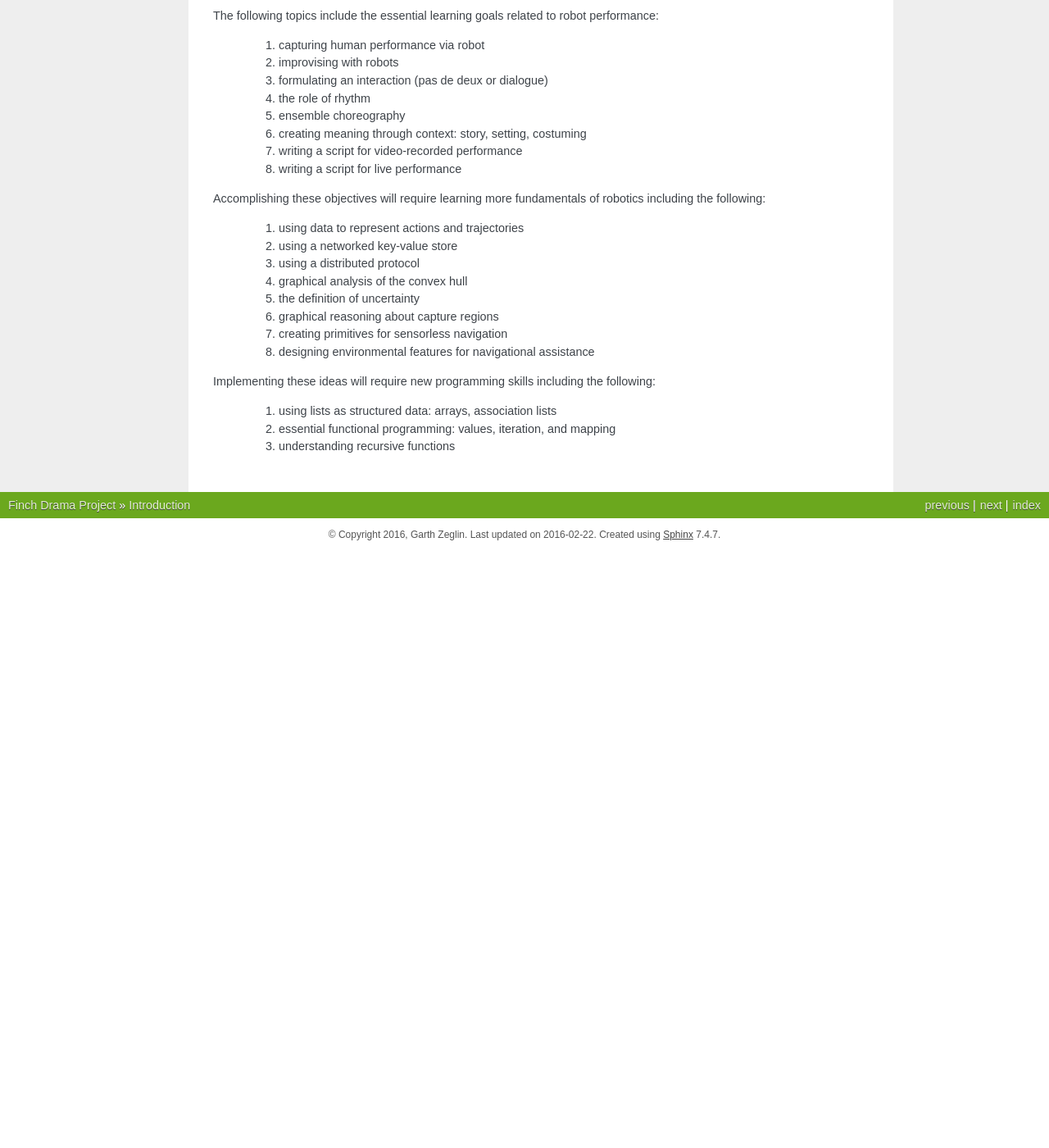
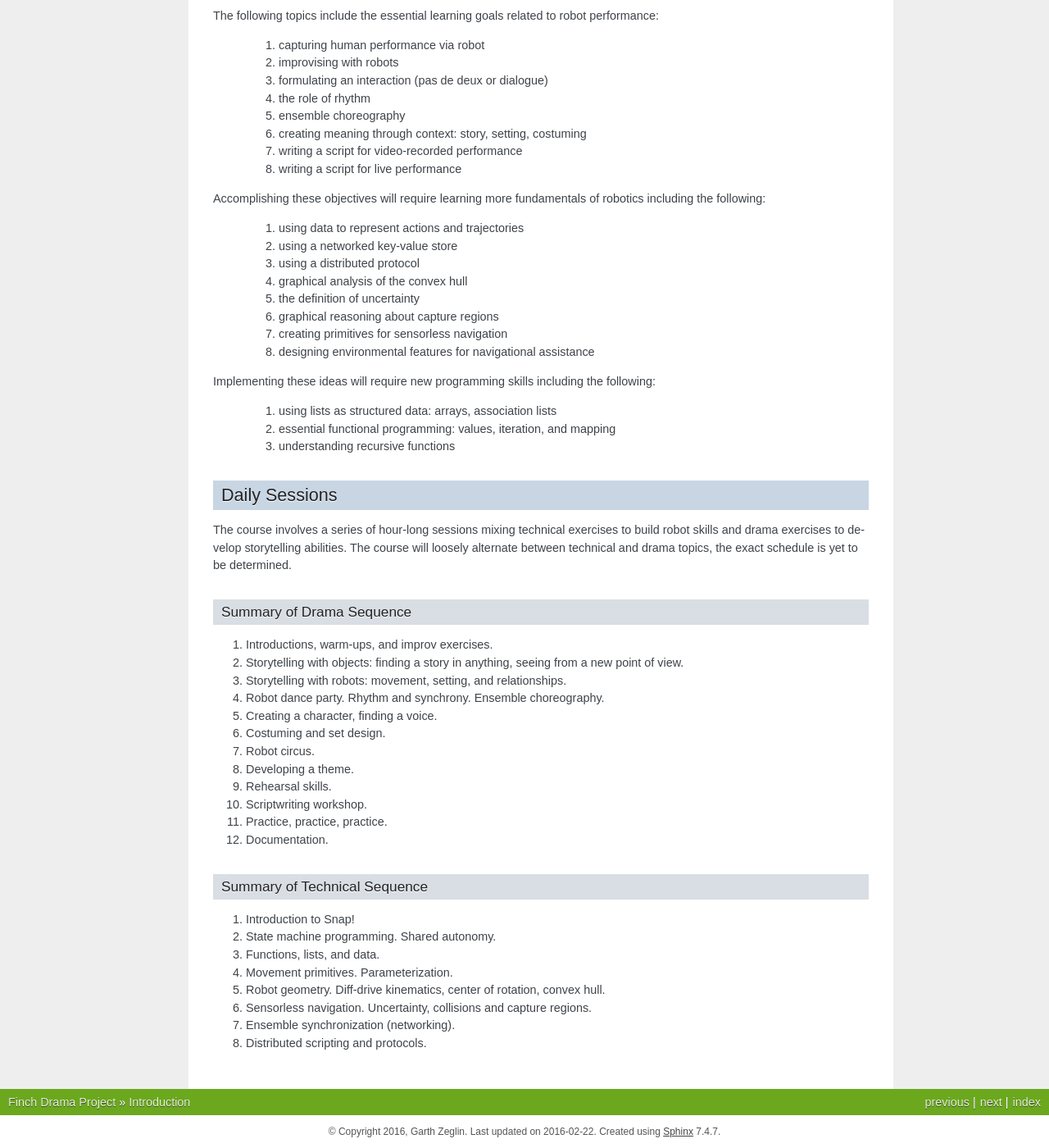
Before and after one commit to personalrobotics/finchdrama, a Sphinx documentation site: the page built from sphinx/intro.rst, in a window 1280 px wide and 1400 px high, scrolled down 758 px. Shown: the whole window at 82% size. Built offline with Sphinx 7.4.7, drawn with Linux system fonts in a browser that asks for light colours; before the commit the page ends 1430 px from its top, so only the background shows below that; some of the changed text lies outside the part shown.

Commit message:
Sketching out more of a course outline.

```diff
--- a/sphinx/intro.rst
+++ b/sphinx/intro.rst
@@ -74,3 +74,42 @@ following:
   #. using lists as structured data: arrays, association lists
   #. essential functional programming: values, iteration, and mapping
   #. understanding recursive functions
+
+
+Daily Sessions
+==============
+
+The course involves a series of hour-long sessions mixing technical exercises to
+build robot skills and drama exercises to develop storytelling abilities.  The
+course will loosely alternate between technical and drama topics, the exact
+schedule is yet to be determined.
+
+
+Summary of Drama Sequence
+-------------------------
+
+#. Introductions, warm-ups, and improv exercises.
+#. Storytelling with objects: finding a story in anything, seeing from a new point of view.
+#. Storytelling with robots: movement, setting, and relationships.
+#. Robot dance party.  Rhythm and synchrony.  Ensemble choreography.
+#. Creating a character, finding a voice.
+#. Costuming and set design.
+#. Robot circus.
+#. Developing a theme.
+#. Rehearsal skills.
+#. Scriptwriting workshop.
+#. Practice, practice, practice.
+#. Documentation.
+
+
+Summary of Technical Sequence
+-----------------------------
+
+#. Introduction to Snap!
+#. State machine programming.  Shared autonomy.
+#. Functions, lists, and data.
+#. Movement primitives.  Parameterization.
+#. Robot geometry.  Diff-drive kinematics, center of rotation, convex hull.
+#. Sensorless navigation.  Uncertainty, collisions and capture regions.
+#. Ensemble synchronization (networking).
+#. Distributed scripting and protocols.
```
Also changed, not shown: other parts of sphinx/intro.rst (+1 -1 lines).
